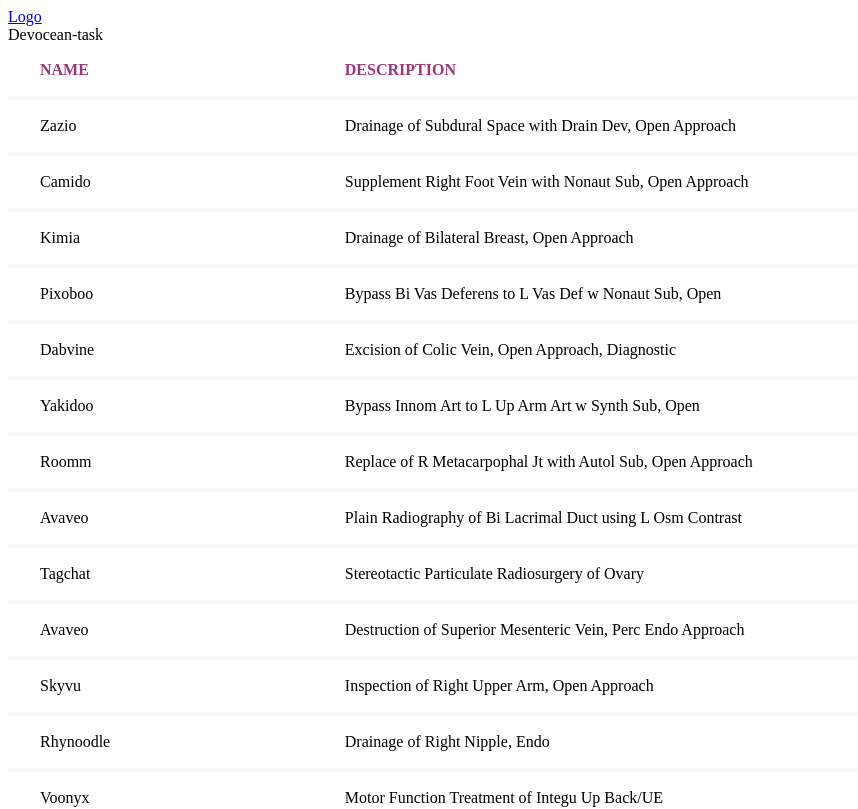
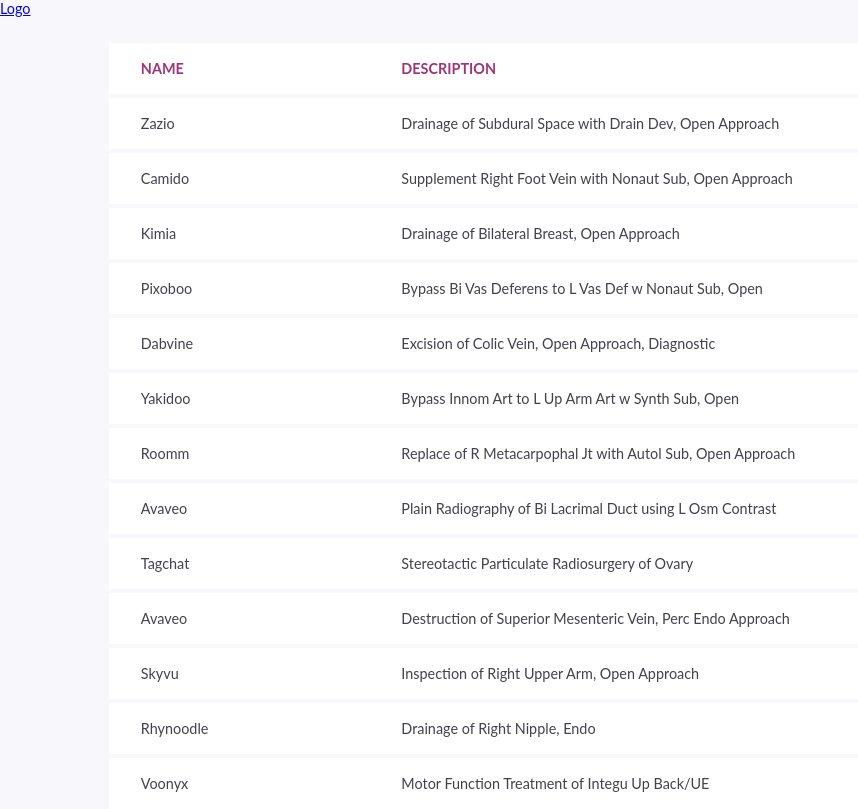
Before and after one commit to PamirKalo/devocean-task, a React (Create React App) app: page / in a window 1280 px wide. Shown: the top 809 px of the page, without its empty margins (0-858 px from the left). Built offline with nearby package versions, Linux system fonts and the light colour scheme.

Commit message:
Update general styles. Update App.js, Add route for non matched path

```diff
--- a/public/index.html
+++ b/public/index.html
@@ -9,12 +9,12 @@
       name="description"
       content="Web site created using create-react-app"
     />
-    <link rel="apple-touch-icon" href="%PUBLIC_URL%/logo192.png" />
+    <!-- <link rel="apple-touch-icon" href="%PUBLIC_URL%/logo192.png" /> -->
     <!--
       manifest.json provides metadata used when your web app is installed on a
       user's mobile device or desktop. See https://developers.google.com/web/fundamentals/web-app-manifest/
     -->
-    <link rel="manifest" href="%PUBLIC_URL%/manifest.json" />
+    <!-- <link rel="manifest" href="%PUBLIC_URL%/manifest.json" /> -->
     <!--
       Notice the use of %PUBLIC_URL% in the tags above.
       It will be replaced with the URL of the `public` folder during the build.
--- a/src/App.css
+++ b/src/App.css
@@ -26,19 +26,19 @@ h6 {
 body {
     font-weight: normal;
     font-family: 'Lato', sans-serif;
-    background-color: #f8f8fa;
+    background-color: #f8f8fc;
     color: #43414d;
     font-size: 90%;
+}
+
+main {
+    max-width: 83%;
+    padding-top: 2%;
+    text-align: center;
+    margin: 0 auto;
 }
 
 h3 {
     font-weight: normal;
     font-size: 150%;
 }
-
-main {
-    padding-top: 37px;
-    max-width: 1200px;
-    text-align: center;
-    margin: 0 auto;
-}
--- a/src/App.js
+++ b/src/App.js
@@ -7,24 +7,25 @@ import { load_start } from './redux-store/actions';
 import Header from './components/Header';
 import List from './components/List';
 import DetailsPage from './components/DetailsPage';
-// import FetchData from './fetch';
+import './App.css';
 import fake from './assets/fake-data.json';
+const API_URL = 'https://api.jsonbin.io/b/6231abada703bb67492d2b8f';
 
 function App() {
     const dispatch = useDispatch();
     const fetchData = async () => {
-        // const API_URL = 'https://api.jsonbin.io/b/6231abada703bb67492d2b8f';
-        const test_api = 'https://jsonplaceholder.typicode.com/users'; // free test api
         dispatch(load_start());
         try {
             // const data = await fetch(API_URL);
             // const data = await fetch(test_api);
             // const json = await data.json();
+            // dispatch(load(json));
+
+            // ****** "API Requests Quota is Exhausted. ******
+            // Purchase more requests at https://jsonbin.io/pricing."
             setTimeout(() => {
                 dispatch(load(fake));
             }, 1000);
-
-            // dispatch(load(json));
         } catch (error) {
             return error;
         }
@@ -36,11 +37,11 @@ function App() {
     return (
         <BrowserRouter>
             <Header />
-            <div className='App'>Devocean-task</div>
             <main>
                 <Routes>
                     <Route path='/' element={<List />} />
                     <Route path='/details/:id' element={<DetailsPage />} />
+                    <Route path='*' element={"Missing data"} />
                 </Routes>
             </main>
         </BrowserRouter>
```
